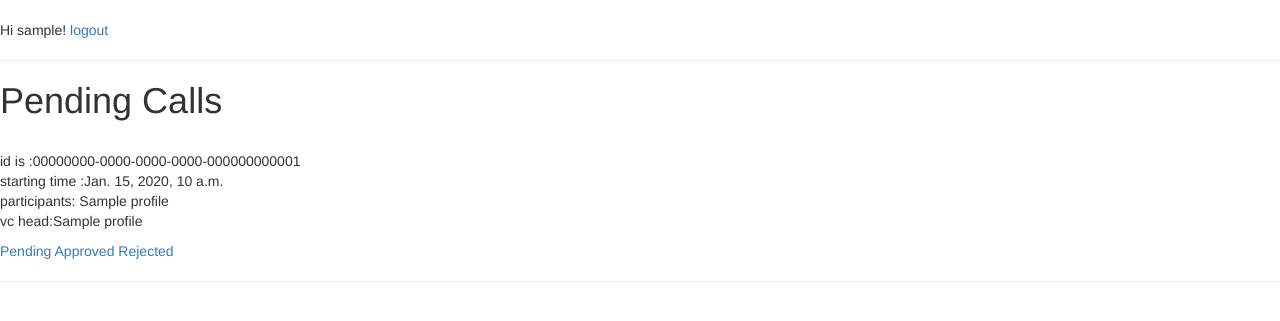
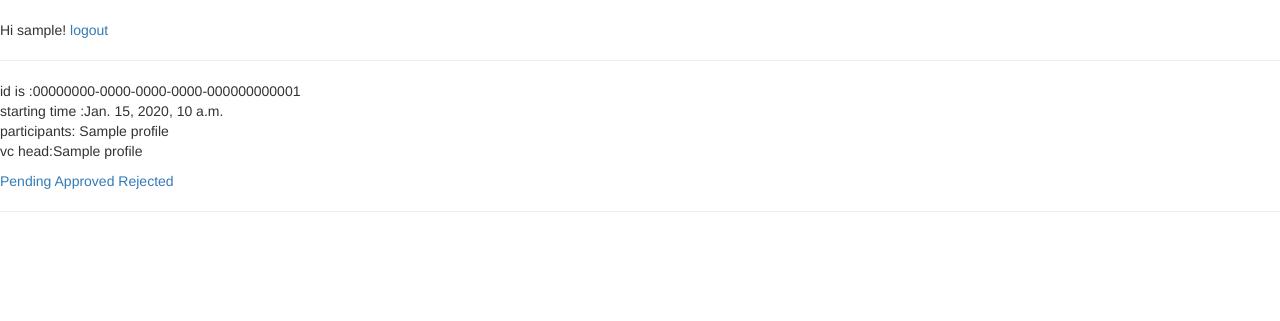
Before and after one commit to sudo-Whateverman/vc4life, a Django app: page /status/approved/ in a window 1280 px wide. Shown: the part 51-372 px from the top of the page. Run offline with Django 3.2, Linux system fonts and the light colour scheme; a user stored in the database is signed in; tables that the repository leaves empty hold one stand-in row (values such as "Sample post"); some libraries are stand-ins or nearby versions.

Commit message:
-- some html bullshit

```diff
--- a/callcenter/templates/base.html
+++ b/callcenter/templates/base.html
@@ -34,8 +34,8 @@
 							<a href="#" class="dropdown-toggle" data-toggle="dropdown" role="button" aria-haspopup="true" aria-expanded="false">Confrence<span class="caret"></span></a>
 							<ul class="dropdown-menu">
 								<li><a href="/vc_create/">Add Confrence request</a></li>
-								<li><a href="/status/">My Approved calls</a></li>
-								<li><a href="/status/approved/">My VC schedule</a></li>
+								<li><a href="/status/approved/">My Approved calls</a></li>
+								<li><a href="/status/pending/">My Pending calls</a></li>
 								{% if request.user.is_superuser %}
 								<li><a href="/admin/callcenter/videocall/">Approve calls</a></li>
 								{% endif %}
--- a/callcenter/templates/status.html
+++ b/callcenter/templates/status.html
@@ -1,7 +1,6 @@
 {% extends 'base.html' %}
 
 {% block content %}
-<h1>Pending Calls</h1><br>
 {% if not calls %}
     <h1>NOTHING HERE</h1>
 {% else %}
--- a/callcenter/urls.py
+++ b/callcenter/urls.py
@@ -12,7 +12,7 @@ urlpatterns = [
     url(r'^logout/$', auth_views.logout, name='logout'),
     url(r'^about/$', views.about_page, name='about'),
     url(r'^editprofile/$', views.editprofile_view, name='editprofile'),  # add redirect to own profile
-    url(r'^status/$', views.status_view, name='pending'),
+    url(r'^status/pending/$', views.status_view, name='pending'),
     url(r'^status/approved/$', views.status_view_approved, name='approved'),
     url(r'^status/rejected/$', views.status_view_rejected, name='rejected'),
     url(r'^status/physical/$', views.status_view_physical, name='physical'),
```
